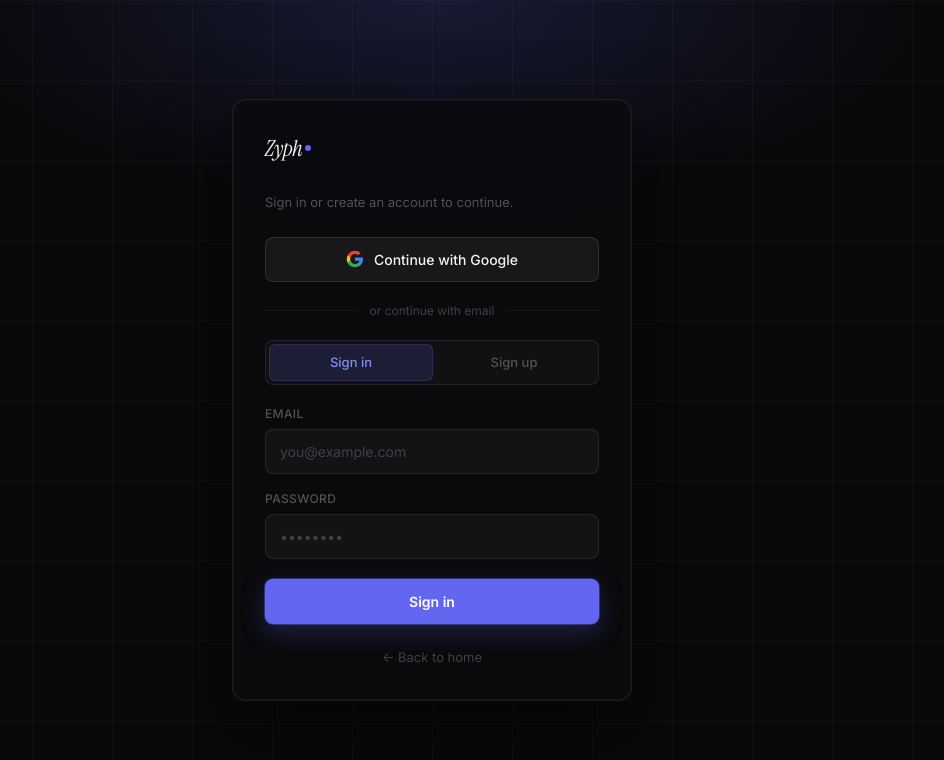
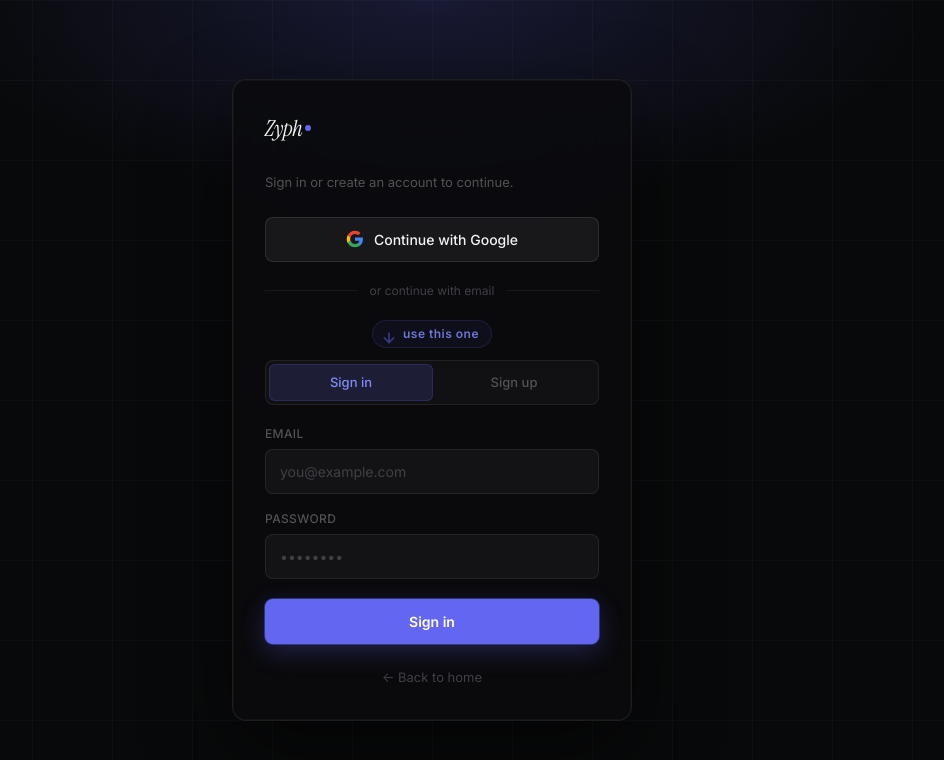
Before and after one commit to EireScales/UseZyph, a Next.js app: page /auth in a window 1280 px wide. Shown: the top 760 px of the page, without its empty margins (208-1152 px from the left). Built offline with nearby package versions, Linux system fonts and the light colour scheme; no server answers.

Commit message:
little heeky ting

```diff
--- a/app/auth/page.tsx
+++ b/app/auth/page.tsx
@@ -235,6 +235,14 @@
         .auth-back:hover { color: #8a8f98 !important; }
         .auth-submit:hover:not(:disabled) { opacity: 0.88 !important; }
         .auth-tab-inactive:hover { color: #8a8f98 !important; }
+        @keyframes arrowBounce {
+          0%, 100% { transform: translateY(0px); opacity: 1; }
+          50% { transform: translateY(4px); opacity: 0.6; }
+        }
+        @keyframes recommendPulse {
+          0%, 100% { opacity: 1; }
+          50% { opacity: 0.7; }
+        }
       `}</style>
 
       {/* Background layers */}
@@ -325,6 +333,49 @@
           </span>
           <div style={{ flex: 1, height: 1, background: "rgba(255,255,255,0.06)" }} />
         </div>
+
+        {/* Recommended pill */}
+        {mode === "signin" && (
+          <div style={{
+            display: "flex",
+            justifyContent: "center",
+            marginBottom: "12px",
+            animation: "recommendPulse 2s ease-in-out infinite",
+          }}>
+            <div style={{
+              display: "inline-flex",
+              alignItems: "center",
+              gap: "6px",
+              background: "rgba(99,102,241,0.08)",
+              border: "1px solid rgba(99,102,241,0.18)",
+              borderRadius: "99px",
+              padding: "4px 12px 4px 8px",
+            }}>
+              <svg
+                width="16"
+                height="16"
+                viewBox="0 0 24 24"
+                fill="none"
+                stroke="#6366f1"
+                strokeWidth="2.5"
+                strokeLinecap="round"
+                strokeLinejoin="round"
+                style={{ animation: "arrowBounce 1.2s ease-in-out infinite", flexShrink: 0 }}
+              >
+                <path d="M12 5v14M5 12l7 7 7-7"/>
+              </svg>
+              <span style={{
+                fontSize: "12px",
+                fontWeight: 600,
+                color: "#818cf8",
+                letterSpacing: "0.04em",
+                fontFamily: "Inter, sans-serif",
+              }}>
+                use this one
+              </span>
+            </div>
+          </div>
+        )}
 
         {/* Mode toggle */}
         <div style={{
```
